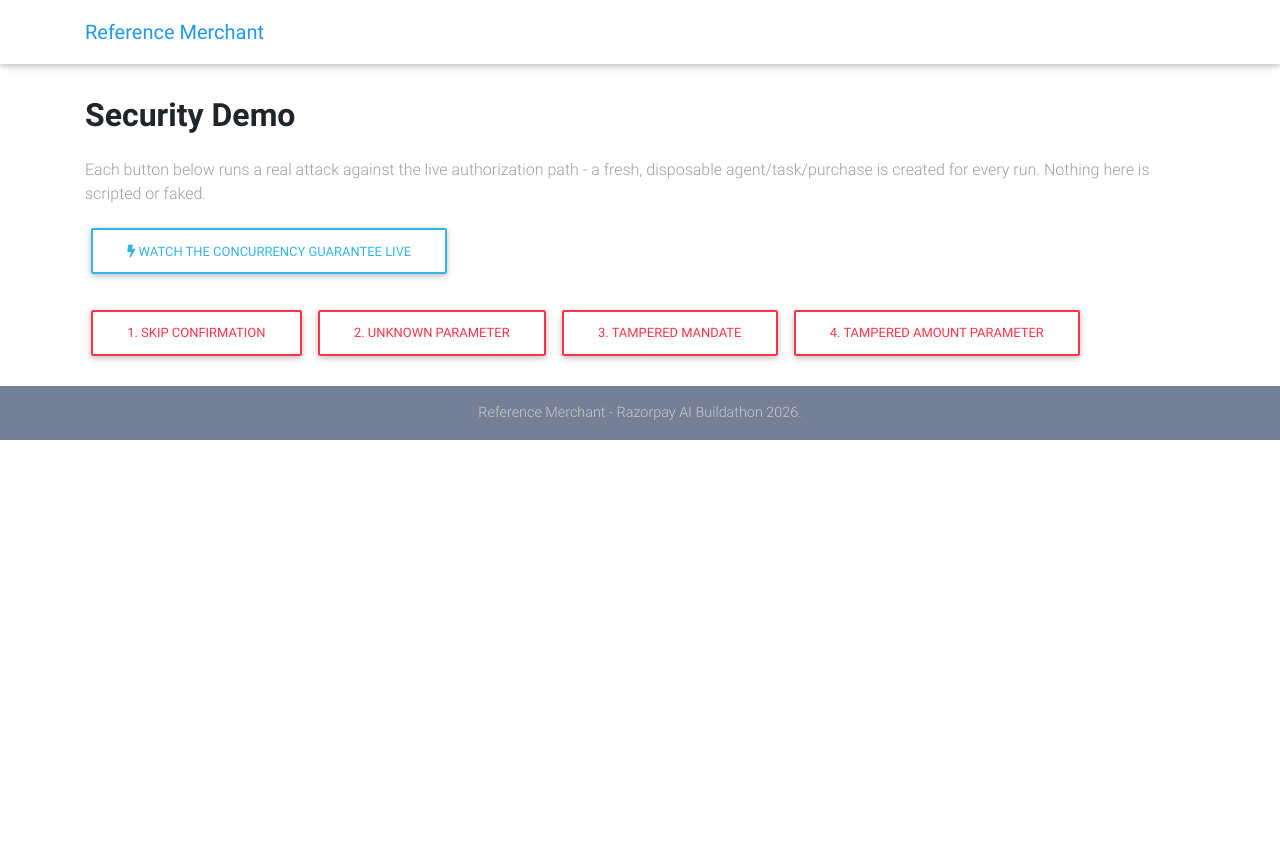
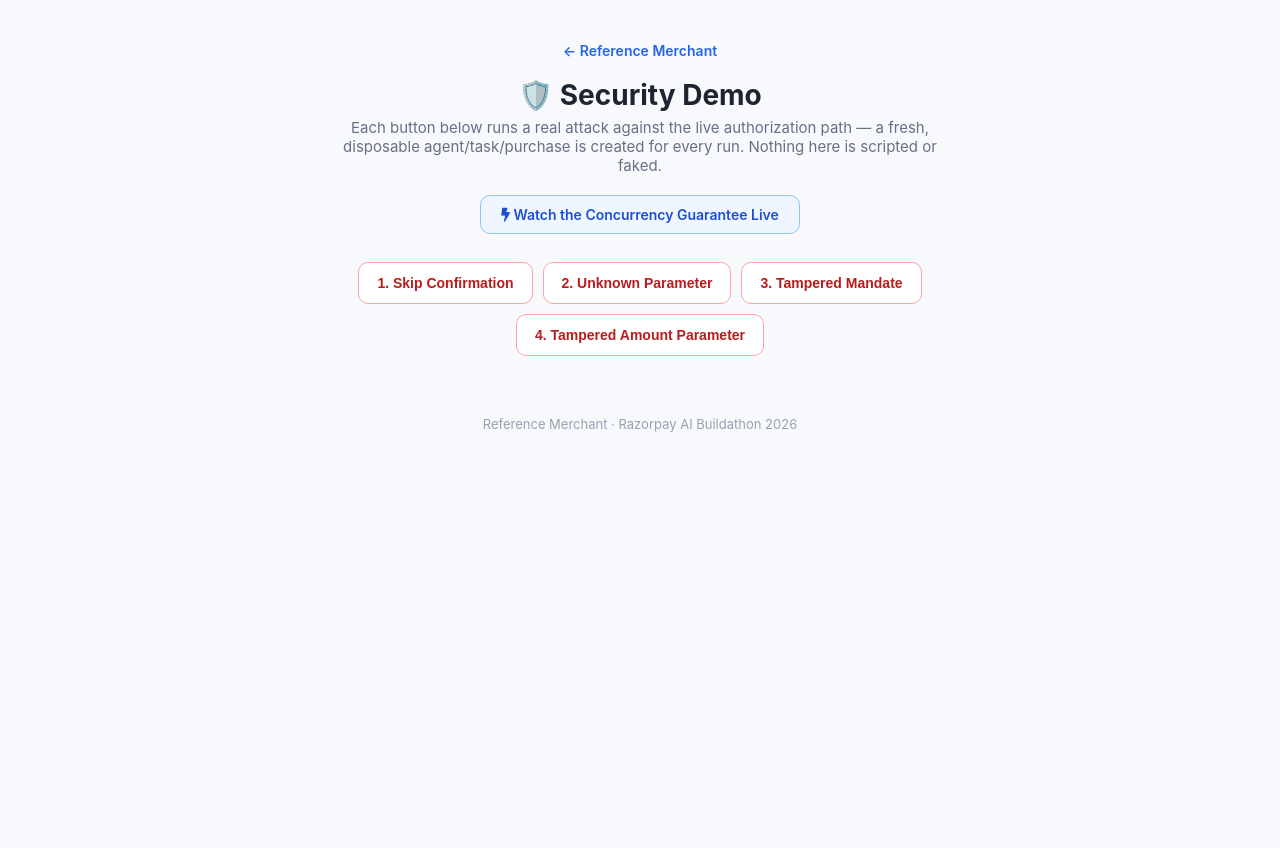
Before and after one commit to AjayBandiwaddar/Envelope, a Django app: page /security-demo/ in a window 1280 px wide. After the commit the page ends 432 px from the top, so only its background shows below. Run offline with Django 5.2, Linux system fonts and the light colour scheme; some libraries are stand-ins or nearby versions.

Commit message:
Redesign Security Demo UI to match Agent Console / Concurrency Demo

```diff
--- a/backend/apps/commerce/templates/commerce/security_demo.html
+++ b/backend/apps/commerce/templates/commerce/security_demo.html
@@ -6,75 +6,132 @@
   <meta name="viewport" content="width=device-width, initial-scale=1, shrink-to-fit=no">
   <title>Security Demo - Reference Merchant</title>
   <link rel="stylesheet" href="https://use.fontawesome.com/releases/v5.11.2/css/all.css">
-  <link href="{% static 'commerce/css/bootstrap.min.css' %}" rel="stylesheet">
-  <link href="{% static 'commerce/css/mdb.min.css' %}" rel="stylesheet">
-  <link href="{% static 'commerce/css/style.min.css' %}" rel="stylesheet">
+  <style>
+    * { box-sizing: border-box; }
+    body {
+      font-family: -apple-system, "Segoe UI", Roboto, sans-serif;
+      max-width: 780px; margin: 40px auto; padding: 0 20px;
+      background: #f7f9fc; color: #1c2530;
+    }
+    header { margin-bottom: 20px; text-align: center; }
+    header h1 { font-size: 28px; margin: 0 0 6px; }
+    header p { color: #667085; margin: 0; font-size: 15px; max-width: 620px; margin: 0 auto; }
+
+    .nav-back { text-align: center; margin-bottom: 18px; }
+    .nav-back a { color: #2563eb; text-decoration: none; font-size: 14px; font-weight: 600; }
+    .nav-back a:hover { text-decoration: underline; }
+
+    .concurrency-link { text-align: center; margin: 20px 0 28px; }
+    .concurrency-link a {
+      display: inline-block; padding: 10px 20px; border-radius: 10px;
+      border: 1.5px solid #93c5fd; color: #1d4ed8; background: #eff6ff;
+      text-decoration: none; font-weight: 600; font-size: 14px; transition: background 0.15s;
+    }
+    .concurrency-link a:hover { background: #dbeafe; }
+
+    .scenario-form { display: flex; flex-wrap: wrap; gap: 10px; justify-content: center; margin-bottom: 28px; }
+    .scenario-btn {
+      padding: 12px 18px; border-radius: 10px; border: 1.5px solid #fca5a5;
+      background: white; color: #b91c1c; font-weight: 600; font-size: 14px;
+      cursor: pointer; transition: all 0.15s;
+    }
+    .scenario-btn:hover { background: #fef2f2; border-color: #dc2626; }
+
+    .result-card {
+      background: white; border: 1.5px solid #e5e9f0; border-radius: 14px;
+      padding: 22px 24px; animation: slideIn 0.3s ease;
+    }
+    @keyframes slideIn { from { opacity: 0; transform: translateY(-6px); } to { opacity: 1; transform: translateY(0); } }
+    .result-title { font-size: 19px; font-weight: 700; margin: 0 0 8px; }
+    .result-explanation { color: #667085; font-size: 14.5px; line-height: 1.6; margin-bottom: 16px; }
+
+    .result-row { margin-bottom: 8px; font-size: 14.5px; }
+    .result-row .label { color: #475467; }
+    .badge-decision {
+      display: inline-block; padding: 3px 12px; border-radius: 999px;
+      font-weight: 700; font-size: 12.5px; letter-spacing: 0.03em;
+    }
+    .badge-allow { background: #fef3c7; color: #92400e; }
+    .badge-deny { background: #fee2e2; color: #991b1b; }
+
+    code {
+      background: #f2f4f8; padding: 2px 6px; border-radius: 5px; font-size: 13px; color: #334155;
+    }
+    .result-payload {
+      background: #f8fafc; border: 1px solid #e5e9f0; border-radius: 8px;
+      padding: 10px 12px; font-size: 12.5px; color: #475467; overflow-x: auto; margin-top: 6px;
+    }
+
+    .calls-row { font-weight: 700; font-size: 14.5px; margin-top: 14px; }
+    .calls-zero { color: #16a34a; }
+    .calls-nonzero { color: #dc2626; }
+
+    .info-box {
+      margin-top: 16px; padding: 14px 16px; background: #eff6ff;
+      border: 1.5px solid #bfdbfe; border-radius: 10px; font-size: 13.5px; color: #1e3a8a; line-height: 1.6;
+    }
+    .alert-warning {
+      background: #fffbeb; border: 1.5px solid #fde68a; color: #92400e;
+      border-radius: 10px; padding: 14px 16px; font-size: 14px;
+    }
+
+    footer { text-align: center; margin-top: 40px; padding: 20px 0; color: #98a2b3; font-size: 13px; }
+  </style>
 </head>
 <body>
-  <nav class="navbar fixed-top navbar-expand-lg navbar-light white scrolling-navbar">
-    <div class="container">
-      <a class="navbar-brand waves-effect" href="{% url 'catalog' %}"><strong class="blue-text">Reference Merchant</strong></a>
-    </div>
-  </nav>
+  <div class="nav-back"><a href="{% url 'catalog' %}">← Reference Merchant</a></div>
 
-  <main class="mt-5 pt-4">
-    <div class="container">
-      <h2 class="h1-responsive font-weight-bold my-4">Security Demo</h2>
-      <p class="grey-text">
-        Each button below runs a real attack against the live authorization path -
-        a fresh, disposable agent/task/purchase is created for every run. Nothing here is scripted or faked.
-      </p>
-      <div class="mb-4">
-        <a href="{% url 'concurrency-demo' %}" class="btn btn-outline-info">
-          <i class="fas fa-bolt"></i> Watch the Concurrency Guarantee Live
-        </a>
+  <header>
+    <h1>🛡️ Security Demo</h1>
+    <p>Each button below runs a real attack against the live authorization path — a fresh, disposable agent/task/purchase is created for every run. Nothing here is scripted or faked.</p>
+  </header>
+
+  <div class="concurrency-link">
+    <a href="{% url 'concurrency-demo' %}"><i class="fas fa-bolt"></i> Watch the Concurrency Guarantee Live</a>
   </div>
 
-      <form method="post" class="mb-4">
+  <form method="post" class="scenario-form">
     {% csrf_token %}
-        <button type="submit" name="scenario" value="skip_confirmation" class="btn btn-outline-danger">1. Skip Confirmation</button>
-        <button type="submit" name="scenario" value="unknown_parameter" class="btn btn-outline-danger">2. Unknown Parameter</button>
-        <button type="submit" name="scenario" value="tampered_mandate" class="btn btn-outline-danger">3. Tampered Mandate</button>
-        <button type="submit" name="scenario" value="tampered_amount_parameter" class="btn btn-outline-danger">4. Tampered Amount Parameter</button>
+    <button type="submit" name="scenario" value="skip_confirmation" class="scenario-btn">1. Skip Confirmation</button>
+    <button type="submit" name="scenario" value="unknown_parameter" class="scenario-btn">2. Unknown Parameter</button>
+    <button type="submit" name="scenario" value="tampered_mandate" class="scenario-btn">3. Tampered Mandate</button>
+    <button type="submit" name="scenario" value="tampered_amount_parameter" class="scenario-btn">4. Tampered Amount Parameter</button>
   </form>
 
   {% if result %}
     {% if result.error %}
-          <div class="alert alert-warning">{{ result.error }}</div>
+      <div class="alert-warning">{{ result.error }}</div>
     {% else %}
-        <div class="card">
-          <div class="card-body">
-            <h5 class="card-title">{{ result.label }}</h5>
-            <p class="grey-text">{{ result.explanation }}</p>
-            <p class="mb-1">Decision:
-              <span class="badge {% if result.decision == 'ALLOW' %}orange{% else %}red{% endif %}">{{ result.decision }}</span>
-            </p>
-            <p class="mb-1">Reason code: <code>{{ result.reason_code }}</code></p>
-            <p class="mb-1">Reason: {{ result.reason }}</p>
-            {% if result.result %}<p class="mb-1">Result: <code>{{ result.result }}</code></p>{% endif %}
-            <p class="mb-1 font-weight-bold {% if result.razorpay_calls_made == 0 %}text-success{% else %}text-danger{% endif %}">
+    <div class="result-card">
+      <div class="result-title">{{ result.label }}</div>
+      <div class="result-explanation">{{ result.explanation }}</div>
+
+      <div class="result-row">
+        <span class="label">Decision:</span>
+        <span class="badge-decision {% if result.decision == 'ALLOW' %}badge-allow{% else %}badge-deny{% endif %}">{{ result.decision }}</span>
+      </div>
+      <div class="result-row"><span class="label">Reason code:</span> <code>{{ result.reason_code }}</code></div>
+      <div class="result-row"><span class="label">Reason:</span> {{ result.reason }}</div>
+      {% if result.result %}
+        <div class="result-row">
+          <span class="label">Result:</span>
+          <div class="result-payload"><code>{{ result.result }}</code></div>
+        </div>
+      {% endif %}
+
+      <div class="calls-row {% if result.razorpay_calls_made == 0 %}calls-zero{% else %}calls-nonzero{% endif %}">
         Razorpay order-creation calls made: {{ result.razorpay_calls_made }}
-            </p>
+      </div>
+
       {% if scenario == "tampered_mandate" %}
-              <div class="alert alert-info mt-3 mb-0">
-                Note the split: the <strong>Policy layer said ALLOW</strong> (its resource scope genuinely matched this intent -
-                tampering the mandate's stored payload doesn't touch the Policy row at all), but the
-                <strong>cryptographic mandate check inside create_order blocked it anyway</strong>, before any Razorpay call.
-                Two independent layers - either one stops the attack.
+        <div class="info-box">
+          Note the split: the <strong>Policy layer said ALLOW</strong> (its resource scope genuinely matched this intent — tampering the mandate's stored payload doesn't touch the Policy row at all), but the <strong>cryptographic mandate check inside create_order blocked it anyway</strong>, before any Razorpay call. Two independent layers — either one stops the attack.
         </div>
       {% endif %}
     </div>
-        </div>
     {% endif %}
   {% endif %}
-    </div>
-  </main>
 
-  <footer class="page-footer text-center font-small mt-4">
-    <div class="footer-copyright py-3">Reference Merchant - Razorpay AI Buildathon 2026.</div>
-  </footer>
-  <script type="text/javascript" src="{% static 'commerce/js/jquery-3.4.1.min.js' %}"></script>
-  <script type="text/javascript" src="{% static 'commerce/js/bootstrap.min.js' %}"></script>
-  <script type="text/javascript" src="{% static 'commerce/js/mdb.min.js' %}"></script>
+  <footer>Reference Merchant · Razorpay AI Buildathon 2026</footer>
 </body>
 </html>
```
Lines whose indentation alone changed are shown as unchanged.
